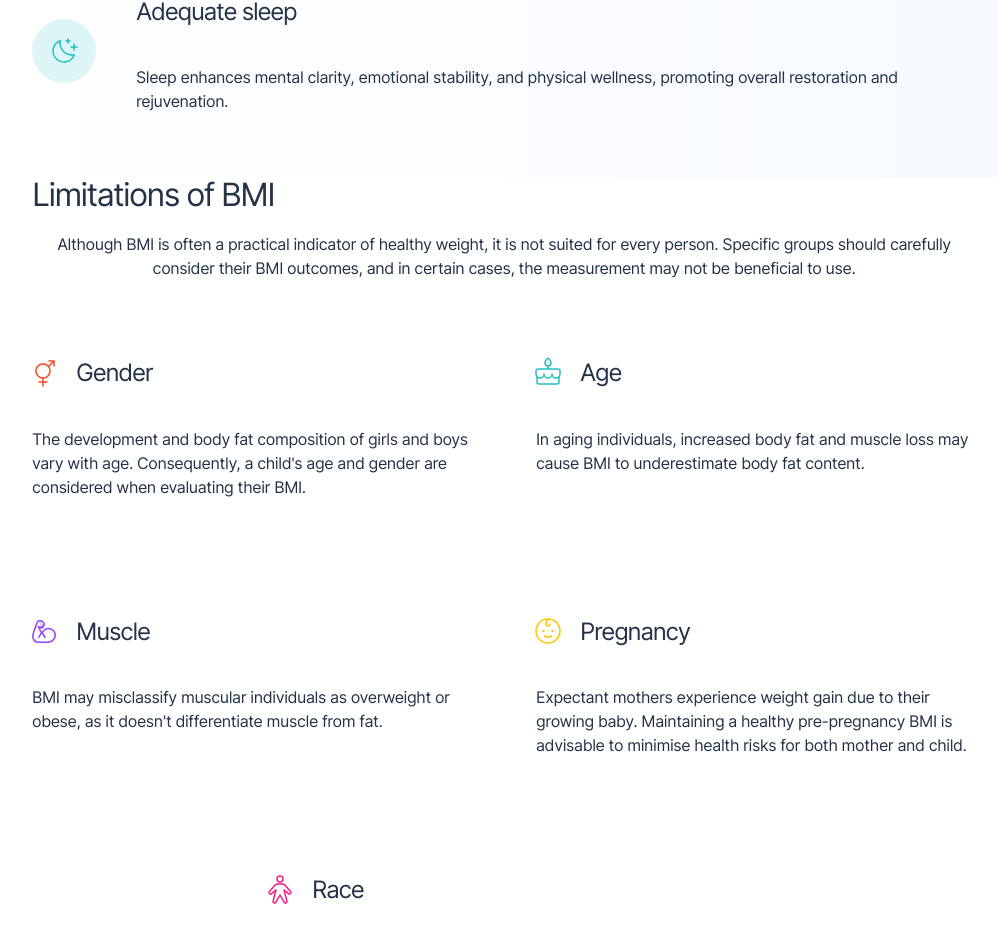
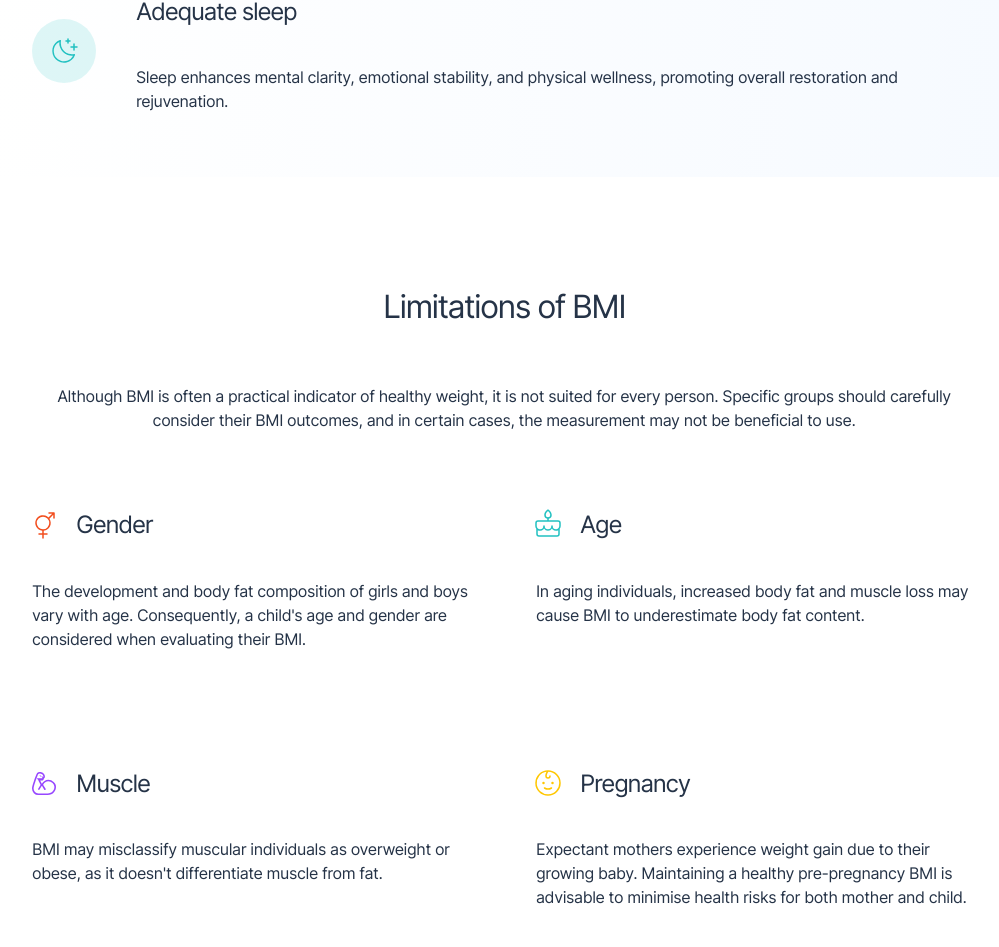
Before and after one commit to Csabooo/frontendmentor-18-bmi-calculator, a React (Vite) app: page / in a window 1280 px wide. Shown: the part 2081-3028 px from the top of the page, without its empty margins (136-1135 px from the left). Built offline with nearby package versions, Linux system fonts and the light colour scheme.

Commit message:
limitations of BMI fixed

```diff
--- a/src/components/MainTable/MainTable.module.css
+++ b/src/components/MainTable/MainTable.module.css
@@ -23,7 +23,7 @@
 }
 
 .limitation h2 {
-  @apply xl:pt-20 text-left;
+  @apply pt-28 pb-10 text-center xl:text-left;
 }
 
 .limitation p {
```
